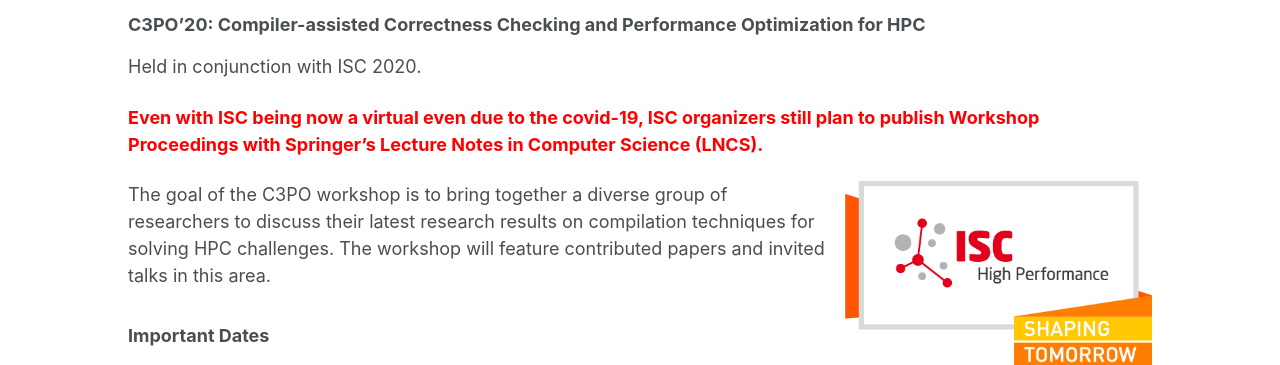
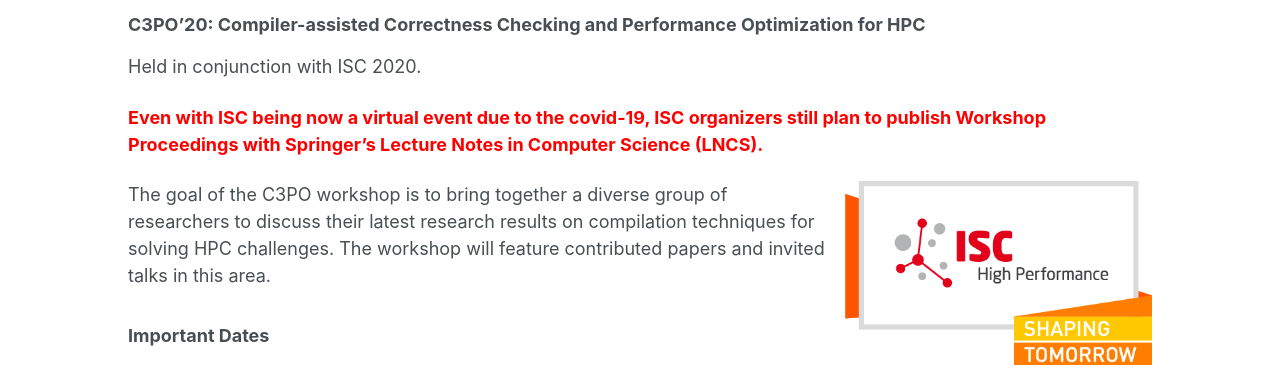
Before and after one commit to c3po-workshop/c3po-workshop.github.io, a Jekyll site: the page built from index.md, in a window 1280 px wide. Shown: the part 318-683 px from the top of the page. Built offline with Jekyll 4.4.1, drawn with Linux system fonts in a browser that asks for light colours; cached includes are drawn as plain includes; nearby versions of some CDN libraries.

Commit message:
Covid19 note update

```diff
--- a/index.md
+++ b/index.md
@@ -18,7 +18,7 @@
 
 Held in conjunction with ISC 2020.
 
-<span style="color:red">**Even with ISC being now a virtual even due to the covid-19, ISC organizers still plan to publish Workshop Proceedings with Springer’s Lecture Notes in Computer Science (LNCS).**</span>
+<span style="color:red">**Even with ISC being now a virtual event due to the covid-19, ISC organizers still plan to publish Workshop Proceedings with Springer’s Lecture Notes in Computer Science (LNCS).**</span>
 
 ![ISC2020](/assets/ISC2020_Logo.png){: width="30%" height="auto" .align-right}
 {:style="clear: right"}
```
